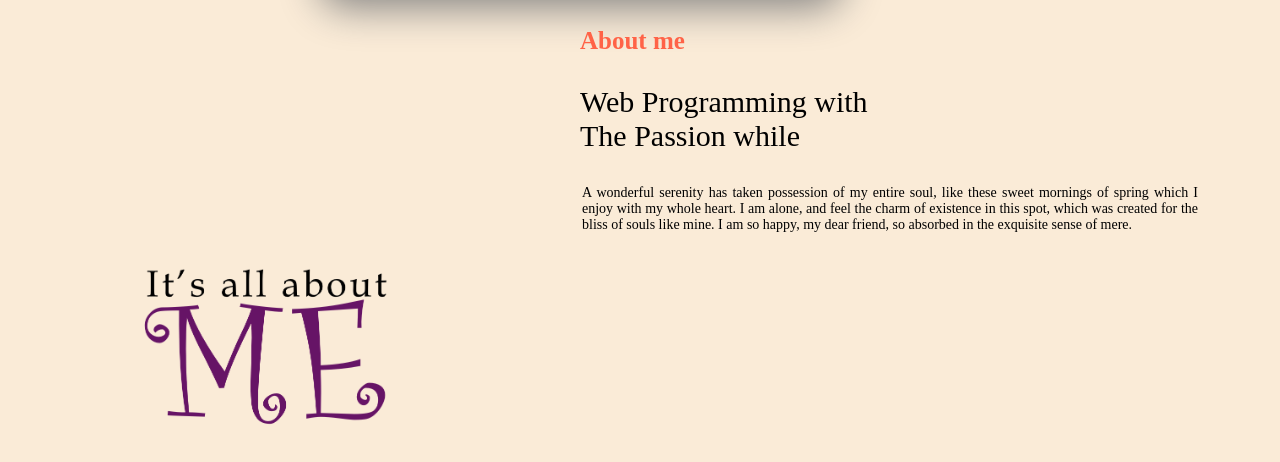
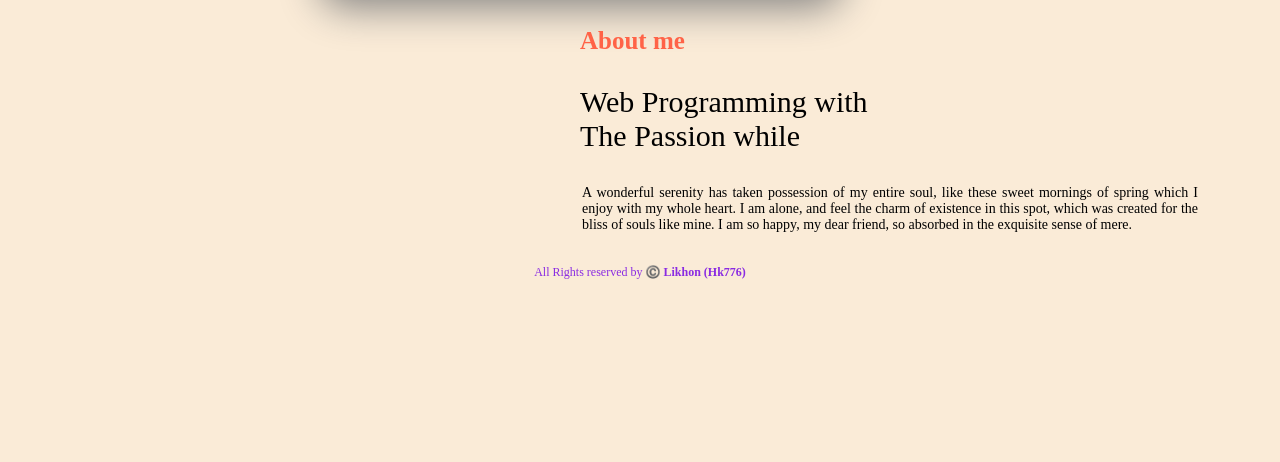
Before and after one commit to Hk776/my-portfolio, a plain HTML site: page index.html in a window 1280 px wide. Shown: the part 803-1265 px from the top of the page. After the commit the page ends 1113 px from the top, so only its background shows below. Drawn offline with Linux system fonts and the light colour scheme; a web font is replaced by a local one.

Commit message:
all set assignment

```diff
--- a/index.html
+++ b/index.html
@@ -37,9 +37,7 @@
             <p class="last">Web Programming with<br>The Passion while</p>
             <p class="last-pera">A wonderful serenity has taken possession of my entire soul, like these sweet mornings of spring which I enjoy with my whole heart. I am alone, and feel the charm of existence in this spot, which was created for the bliss of souls like mine. I am so happy, my dear friend, so absorbed in the exquisite sense of mere.</p>
         </div>
-            <div>
-                <img class="meimg" src="img/about-me.png" alt="">
-            </div>
+        <footer class="foot"> All Rights reserved by <b> ©️ Likhon (Hk776)</b></footer>
     </section>
 </body>
 </html>
--- a/style.css
+++ b/style.css
@@ -88,7 +88,9 @@ body{
     margin: 0px;
     padding: 2px;
 }
-.meimg{
-    width: 30%;
-    padding-left: 30px;
+.foot{
+    text-align: center;
+    font-size: 12px;
+    color: blueviolet;
+    padding-top: 30px;
 }
```
